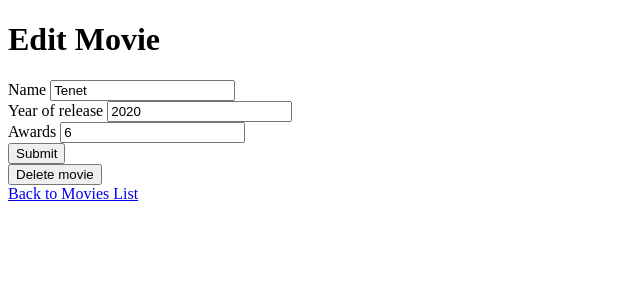
After one commit to makara-filip/rug-db-webtechnology, a Flask app: template assignment-1/templates/add_movie.html in a window 1280 px wide. The commit adds this page. Shown: the top 300 px of the page, without its empty margins (0-640 px from the left). Run offline with Flask 3, Linux system fonts and the light colour scheme; the template is opened without the code that fills it: values that come from a table or form of the project are taken from there, others are empty.

Commit message:
A1: Add movie editing and deletion

```diff
--- a/assignment-1/flask_application_assignment.py
+++ b/assignment-1/flask_application_assignment.py
@@ -37,46 +37,54 @@ def index():
 def add_movie():
     movie = None
 
-    if request.method == "POST":
-        movie_id = request.body.id
+    if request.method == "GET":
+        if "id" in request.args:
+            # Fetch the movie by ID if it exists
+            movie_id = request.args["id"]
+            movie = Movie.query.get(movie_id)
+            if not movie:
+                return "Movie not found.", 404
+        return render_template("add_movie.html", movie=movie)
 
-        if movie_id:
-            # Fetch the movie by ID if it exists
-            movie = Movie.query.get(movie_id)
-            if movie:
-                # get values for existing movie from HTML
-                [...]
-            else:
-                return "Movie not found.", 404
-        else:
-            # the HTTP Method is POST
-            # Add new movie if no ID is provided
-            movie = Movie(
-                name=request.body.name,
-                year=request.body.year,
-                awards=request.body.awards
-            )
+    # else, the method is POST
+    movie_id = request.form["id"]
+    if movie_id:
+        # Edit the existing movie
+        # movie_id = request.form["id"]
+        movie = Movie.query.get(movie_id)
+        if movie is None:
+            return "Movie not found.", 404
 
-        db.session.add(movie)
-        db.session.commit()
-        return redirect(url_for('index'))
+        movie.name = request.form["name"]
+        movie.year = request.form["year"]
+        movie.awards = request.form["awards"]
+    else:
+        # Create a new Movie entry
+        movie = Movie(
+            name=request.form["name"],
+            year=request.form["year"],
+            awards=request.form["awards"]
+        )
 
-    # Check if editing an existing movie via query parameter - pass to add values in add_movie page (optional)
-    [...]
-    if movie_id:
-        [...]
+    db.session.add(movie)
+    db.session.commit()
+    return redirect(url_for('add_movie', id=movie.id))
 
-    return render_template('add_movie.html', movie=movie)
+@app.route('/delete_movie', methods=['POST'])
+def delete_movie():
+    if "id" not in request.args:
+        return "Movie id not specified", 400
 
-@app.route('/delete_movie/<int:id>', methods=['POST'])
-def delete_movie(id):
     # Get the movie by ID
-    [...]
+    movie_id = request.args["id"]
+    movie = Movie.query.get(movie_id)
+    if not movie:
+        return "Movie not found", 404
 
     try:
         # Delete the movie from the database
-        [...]
-
+        db.session.delete(movie)
+        db.session.commit()
         return redirect(url_for('index'))
     except:
         return "There was a problem deleting that movie.", 500
--- /dev/null
+++ b/assignment-1/templates/add_movie.html
@@ -0,0 +1,48 @@
+<!DOCTYPE html>
+<html lang="en">
+<head>
+    <meta charset="UTF-8">
+    <meta name="viewport" content="width=device-width, initial-scale=1.0">
+    <title>Add Movie</title>
+</head>
+<body>
+    {% if not movie %}
+    <h1>Add a New Movie</h1>
+    {% else %}
+    <h1>Edit Movie</h1>
+    {% endif %}
+
+    <form action="{{ url_for('add_movie')}}" method="post">
+        <input value="{{ movie.id }}" name="id" hidden />
+
+        <label>
+            Name
+            <input value="{{ movie.name }}" name="name" />
+        </label>
+        <br/>
+
+        <label>
+            Year of release
+            <input value="{{ movie.year }}" name="year" type="number" />
+        </label>
+        <br/>
+
+        <label>
+            Awards
+            <input value="{{ movie.awards }}" name="awards" type="number" />
+        </label>
+        <br/>
+
+        <button type="submit">Submit</button>
+        <!-- edit or create button -->
+    </form>
+
+    {% if movie %}
+    <form action="{{ url_for('delete_movie', id=movie.id) }}" method="post">
+        <button type="submit">Delete movie</button>
+    </form>
+    {% endif %}
+
+    <a href="{{ url_for('index') }}">Back to Movies List</a>
+</body>
+</html>
--- a/assignment-1/templates/index.html
+++ b/assignment-1/templates/index.html
@@ -15,6 +15,7 @@
                 <th>Name</th>
                 <th>Year</th>
                 <th>Awards</th>
+                <th>Edit</th>
             </thead>
             {% for movie in movies %}
             <tr>
@@ -22,6 +23,9 @@
                 <td>{{movie.name}}</td>
                 <td>{{movie.year}}</td>
                 <td>{{movie.awards}}</td>
+                <td>
+                    <a href="{{ url_for('add_movie', id=movie.id)}}">Edit</a>
+                </td>
             </tr>
             {% endfor %}
         </table>
```
Also changed, not shown: assignment-1/movies.db.
